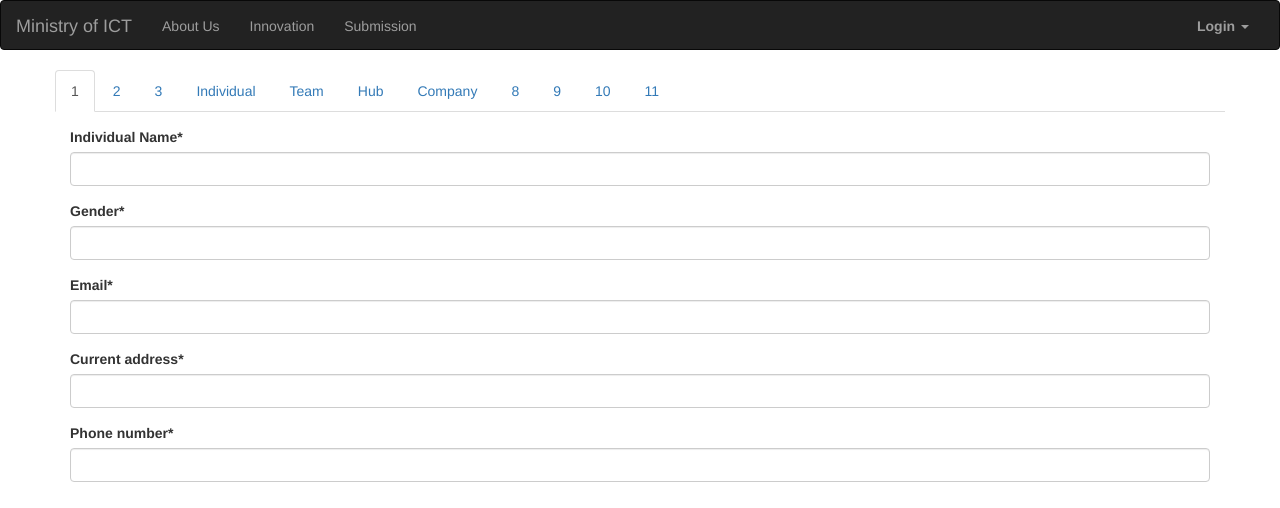
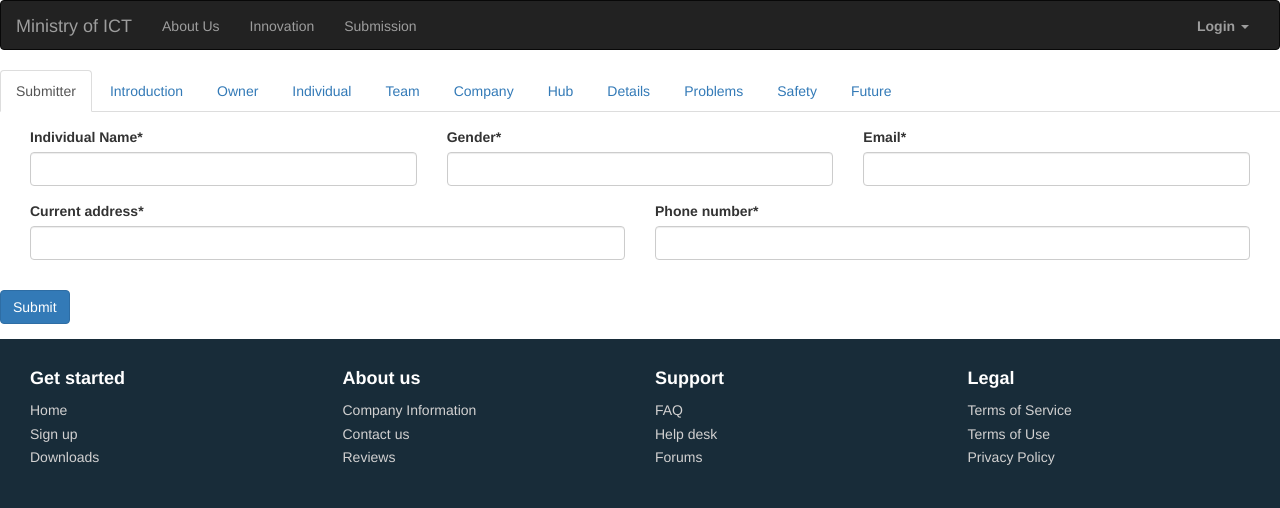
Before and after one commit to MinICTDev1/DjangoPortal, a Django app: page /submission/ in a window 1280 px wide. Shown: the top 508 px of the page. Run offline with Django 3.2, Linux system fonts and the light colour scheme; some libraries are stand-ins or nearby versions.

Commit message:
Created tabs and implemented form styling

```diff
--- a/Landing/forms.py
+++ b/Landing/forms.py
@@ -2,12 +2,14 @@ from django import forms
 from .models import Submision, FormTest
 
 from crispy_forms.helper import FormHelper
-from crispy_forms.layout import Submit, Layout, Field
+from crispy_forms.layout import Submit, Layout, Field, Div, Button
 from crispy_forms.bootstrap import (
     PrependedText, PrependedAppendedText, FormActions, TabHolder, Tab)
 
 class submissionForm(forms.ModelForm):
+    '''Form to do with submission of proposals'''
     class Meta:
+        '''Meta describing whihc model the class is being loaded from'''
         model = Submision
         fields = '__all__'
 
@@ -15,40 +17,81 @@ class submissionForm(forms.ModelForm):
     helper.form_method = 'POST'
     helper.layout = Layout(
         TabHolder(
-            Tab('1',
-                'individual_Name',
-                'gender',
-                'email',
-                'current_address',
-                'phone_number'),
-            Tab('2',
+            Tab('Submitter',
+                Div(
+                    Div('individual_Name', css_class='col-xs-4'),
+                    Div('gender', css_class='col-xs-4'),
+                    Div('email', css_class='col-xs-4'),
+                    css_class='row-fluid'),
+                Div(
+                    Div('current_address', css_class='col-xs-6'),
+                    Div('phone_number', css_class='col-xs-6'),
+                    css_class='row-fluid'),),
+            Tab('Introduction',
                 'title',
                 'probelemStatement',
                 'background',
                 'concept'),
-            Tab('3',
+            Tab('Owner',
                 'ownership'),
             Tab('Individual',
-                ''),
+                'individualBD',
+                'individual_NIN'),
             Tab('Team',
-                'field_name_1'),
+                'teamName',
+                'Commncementdate'),
+            Tab('Company',
+                'company_regDate'),
             Tab('Hub',
-                ''),
-            Tab('Company',
-                'field_name_1'),
-            Tab('8',
-                'sedond_tab'),
-            Tab('9',
-                'sedond_tab'),
-            Tab('10',
-                'sedond_tab'),
-            Tab('11',
-                'sedond_tab'),
+                'hubName',
+                'duration'),
+            Tab('Details',
+                Div(
+                    Div('BusinessPlan', css_class='col-xs-12'),
+                    css_class='row-fluid'),
+                Div(
+                    Div('FeasibilityStudy', css_class='col-xs-6'),
+                    Div('StudyUpload', css_class='col-xs-6'),
+                    css_class='row-fluid'),
+                Div(
+                    Div('ActionStatement', css_class='col-xs-12'),
+                    css_class='row-fluid'),
+                Div(
+                    Div('EstimatedCost', css_class='col-xs-12'),
+                    css_class='row-fluid'),
+                Div(
+                    Div('InnovationStage', css_class='col-xs-4'),
+                    Div('Stage_Description', css_class='col-xs-8'),
+                    css_class='row-fluid'),
+                Div(
+                    Div('Amount_invested', css_class='col-xs-4'),
+                    css_class='row-fluid'),
+                Div(
+                    Div('Market_Study', css_class='col-xs-10'),
+                    css_class='row-fluid'),
+                'Market_Std_Descrip',
+                'Market_STd_file',
+                'Market',
+                'Value_Added',
+                'Time_to_product',
+                'End_User_Invol',
+                'Monitoring',
+                'Fund_Raise',
+                ),
+            Tab('Problems',
+                'Problems',
+                'Impacts',
+                'Remedies'),
+            Tab('Safety',
+                'Safety'),
+            Tab('Future',
+                'Locations',
+                'Sustainability',
+                'MultiCultural',
+                ),
             )
     )
     helper.add_input(Submit('Submit', 'Submit', css_class='btn-primary'))
-
-
 
 
 class ContactForm(forms.Form):
--- a/Landing/models.py
+++ b/Landing/models.py
@@ -17,17 +17,17 @@ class Submision(models.Model):
     COMPANY = 'CO'
     HUB = 'HU'
     Ownership_choice = (
-        (INDIVIDUAL,'Individual'),
-        (TEAM,'Team'),
+        (INDIVIDUAL, 'Individual'),
+        (TEAM, 'Team'),
         (HUB, 'Hub'),
-        (COMPANY,'Company'),
+        (COMPANY, 'Company'),
     )
 
     YES = 'Y'
     NAY = 'N'
     Yay_Nay = (
-        (YES,'Yes'),
-        (NAY,'No'),
+        (YES, 'Yes'),
+        (NAY, 'No'),
     )
 
     CONCEPT = 'CON'
@@ -39,53 +39,86 @@ class Submision(models.Model):
     TEASER = 'TEA'
     FULL = 'FLD'
     Innovation_stage = (
-        (CONCEPT,'Concept'),
-        (DESIGN,'Design'),
-        (INNOVAION,'Innovation'),
-        (PRODUCT,'Product'),
-        (ALPHAORBEAT,'Alpha/Beta testing'),
-        (PRODUCTION,'Production testing'),
-        (TEASER,'Teaser Marketing'),
-        (FULL,'Full Development'),
+        (CONCEPT, 'Concept'),
+        (DESIGN, 'Design'),
+        (INNOVAION, 'Innovation'),
+        (PRODUCT, 'Product'),
+        (ALPHAORBEAT, 'Alpha/Beta testing'),
+        (PRODUCTION, 'Production testing'),
+        (TEASER, 'Teaser Marketing'),
+        (FULL, 'Full Development'),
     )
+    #Submitter details
     individual_Name = models.CharField(max_length=100)
     gender = models.CharField(max_length=100)
-    individualBD = models.DateField(default='')
     current_address = models.CharField(max_length=100)
     phone_number = models.CharField(max_length=100)
     email = models.CharField(max_length=100)
+
+    #Innovation introduction
     title = models.CharField(max_length=100)
-    probelemStatement = models.CharField(max_length=200, verbose_name="Problem Statement")
-    background = models.CharField(max_length=200)
-    concept = models.CharField(max_length=20)
+    probelemStatement = models.TextField(max_length=200, verbose_name="Problem Statement")
+    background = models.TextField(max_length=200)
+    concept = models.TextField(max_length=20)
+
+    #ownership details
     ownership = models.CharField(max_length=200, choices=Ownership_choice, default="")
-    company_regDate = models.DateField(default='')
+    #Company Details
+    company_regDate = models.DateField(default='',verbose_name="Company registration date")
+    #Individual Details
+    individualBD = models.DateField(default='', verbose_name="Individual Date of birth")
+    individual_NIN = models.CharField(max_length=14, verbose_name="NIN Number")
+    #Team Details
+    teamName = models.CharField(default='', max_length=40, verbose_name="Name of your team")
+    Commncementdate = models.DateField(default='', verbose_name="Date of team inception")
+    #Hub Details
+    hubName = models.CharField(default='', max_length=40, verbose_name=
+                               "Name of the hub you reside in?")
+    duration = models.DateField(default='', verbose_name="Duration within the hub")
 
-    individual_NIN = models.CharField(max_length=14)
-    BusinessPlan = models.CharField(max_length=255)
-    FeasibilityStudy = models.CharField(max_length=3, choices=Yay_Nay, default="")
-    StudyUpload = models.FileField(upload_to='uploads/feasibility/%Y/%m/%d/')
-    ActionStatement = models.CharField(max_length=255)
+    #innovation details
+    BusinessPlan = models.TextField(max_length=255, verbose_name="Summary of business plan")
+    FeasibilityStudy = models.CharField(max_length=3, choices=Yay_Nay, default="", verbose_name=
+                                        "Was any technical/economic feasibility study carried out")
+    StudyUpload = models.FileField(upload_to='uploads/feasibility/%Y/%m/%d/', blank=True,
+                                   verbose_name="If yes, please attach the findings of this study")
+    ActionStatement = models.TextField(max_length=255, verbose_name=
+                                       "How do you plan to develop the product after innovation?")
     EstimatedCost = models.IntegerField()
-    Innov_Stage = models.CharField(max_length=100, choices=Innovation_stage, default="")
-    Stage_Description = models.CharField(max_length=255)
-    Amount_invested = models.IntegerField()
-    Market_Study = models.CharField(max_length=14, choices=Yay_Nay, default="")
-    Market_Std_Descrip = models.CharField(max_length=255)
-    Market_STd_file = models.FileField(upload_to='uploads/mkt_study/%Y/%m/%d/')
-    Market = models.CharField(max_length=255)
-    Value_Added = models.CharField(max_length=255)
-    Time_to_product = models.CharField(max_length=255)
-    End_User_Invol = models.CharField(max_length=255)
-    Monitoring = models.CharField(max_length=255)
-    Fund_Raise = models.CharField(max_length=500)
-    Problems = models.CharField(max_length=300)
-    Impacts = models.CharField(max_length=300)
-    Remedies = models.CharField(max_length=255)
-    Safety = models.CharField(max_length=255)
-    Locations = models.CharField(max_length=255)
-    Sustainability = models.CharField(max_length=255)
-    MultiCultural = models.CharField(max_length=255)
+    InnovationStage = models.CharField(default="", max_length=100, choices=Innovation_stage,
+                                       verbose_name="What is the current phase of innoation")
+    Stage_Description = models.TextField(max_length=255, verbose_name=
+                                         "Describe the current stage of innovation")
+    Amount_invested = models.IntegerField(verbose_name='Amount Invested to date')
+    Market_Study = models.CharField(max_length=14, choices=Yay_Nay,
+                                    default="", verbose_name=
+                                    'Did you carry out any market study/Customer feedback or market research?')
+    Market_Std_Descrip = models.TextField(max_length=255, blank=True)
+    Market_STd_file = models.FileField(upload_to='uploads/mkt_study/%Y/%m/%d/', blank=True,
+                                       verbose_name='Please upload the findings of your study')
+    Market = models.TextField(max_length=255)
+    Value_Added = models.TextField(max_length=255, verbose_name=
+                                   "How does it improve citizen's lives")
+    Time_to_product = models.TextField(max_length=255, verbose_name=
+                                       "What is the estimated time from design to production")
+    End_User_Invol = models.TextField(max_length=255, verbose_name='End User Involvement')
+    Monitoring = models.TextField(max_length=255, verbose_name=
+                                  'How will the progress be monitored to obtain quick feedback to spur development?')
+    Fund_Raise = models.TextField(max_length=500, verbose_name=
+                                  'How do you intend to raise funds and utilise them?')
+
+    #Problems tab
+    Problems = models.TextField(max_length=300)
+    Impacts = models.TextField(max_length=300)
+    Remedies = models.TextField(max_length=255)
+
+    #Safety Tab
+    Safety = models.TextField(max_length=255)
+
+    #Future tab
+    Locations = models.TextField(max_length=255)
+    Sustainability = models.TextField(max_length=255)
+    MultiCultural = models.TextField(max_length=255)
 
     def getindividual_Name(self):
         return self.individual_Name
--- a/Landing/templates/Landing/base.html
+++ b/Landing/templates/Landing/base.html
@@ -42,7 +42,7 @@
                 <ul class="nav navbar-nav">
                     <li><a href="{% url 'about' %}">About Us</a></li>
                     <li><a href="#">Innovation</a></li>
-                    <li><a href="{% url 'submit' %}">Submission</a></li>
+                    <li><a href="{% url 'submission' %}">Submission</a></li>
 
                 </ul>
                 <ul class="nav navbar-nav navbar-right">
--- a/Landing/templates/Landing/submission.html
+++ b/Landing/templates/Landing/submission.html
@@ -1,11 +1,11 @@
 {% extends "Landing/base.html" %} {% load crispy_forms_tags %} {% block content %}
 
-<div class="container">
+<!-- <div class="container">
 
-    <div class="row">
+    <div class="row"> -->
 
         {% crispy form%}
 
-    </div>
-</div>
+    <!-- </div>
+</div> -->
 {% endblock %}
```
Also changed, not shown: 2 other files.
